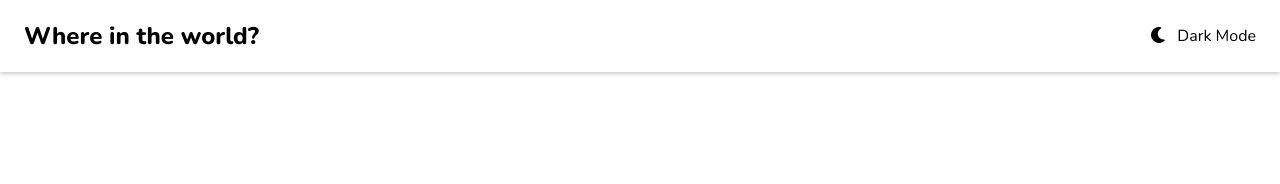
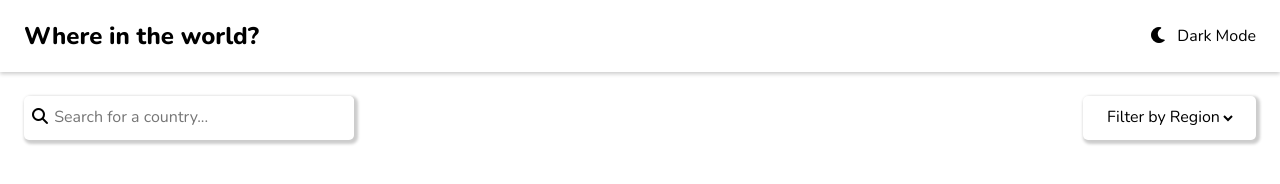
Before and after one commit to Bloivating-Major/Countries, a plain HTML site: page index.html in a window 1280 px wide. Drawn offline with nearby package versions, Linux system fonts and the light colour scheme; no server answers.

Commit message:
Search and Filter Ui Updated

```diff
--- a/index.html
+++ b/index.html
@@ -25,6 +25,22 @@
       </div>
     </header>
     <main>
+      <div class="searchfilter">
+        <div class="searchFeature">
+          <i class="fa-solid fa-magnifying-glass"></i>
+          <input type="text" placeholder="Search for a country..."  />
+        </div>
+        <div class="filterFeature">
+          <select name="regions" id="regions">
+            <option value="Filter by Region" hidden>Filter by Region</option>
+            <option value="Africa">Africa</option>
+            <option value="Americas">America</option>
+            <option value="Asia">Asia</option>
+            <option value="Europe">Europe</option>
+            <option value="Oceania">Oceania</option>
+          </select>
+        </div>
+      </div>
       <section class="countries-container"></section>
     </main>
 
--- a/style.css
+++ b/style.css
@@ -26,6 +26,8 @@ body {
 
 main {
   padding: 24px;
+  max-width: 1280px;
+  margin-inline: auto;
 }
 
 a {
@@ -34,8 +36,6 @@ a {
 }
 
 .countries-container {
-  max-width: 1280px;
-  margin-inline: auto;
   display: flex;
   gap: 64px;
   flex-wrap: wrap;
@@ -68,3 +68,40 @@ a {
   font-weight: 800;
   font-size: 24px;
 }
+
+.searchfilter {
+  display: flex;
+  justify-content: space-between;
+  margin-bottom: 40px;
+}
+
+.searchFeature{
+  padding-left: 6px;
+  box-shadow: 2px 2px 3px 2px rgba(0, 0, 0, 0.2);
+  border-radius: 5px;
+}
+
+.searchFeature input{
+  padding: 10px 0px;
+  border-radius: 5px;
+  border: none;
+  outline: none;
+  width: 300px;
+  font-size: 16px;
+  font-family: Nunito, sans-serif;
+}
+
+.filterFeature {
+  padding: 10px 20px;
+  box-shadow: 2px 2px 3px 2px rgba(0, 0, 0, 0.2);
+  border-radius: 5px;
+}
+
+.filterFeature select {
+  border: none;
+  outline: none;
+  background-color: transparent;
+  font-size: 16px;
+  font-family: Nunito, sans-serif;
+  cursor: pointer;
+}
```
